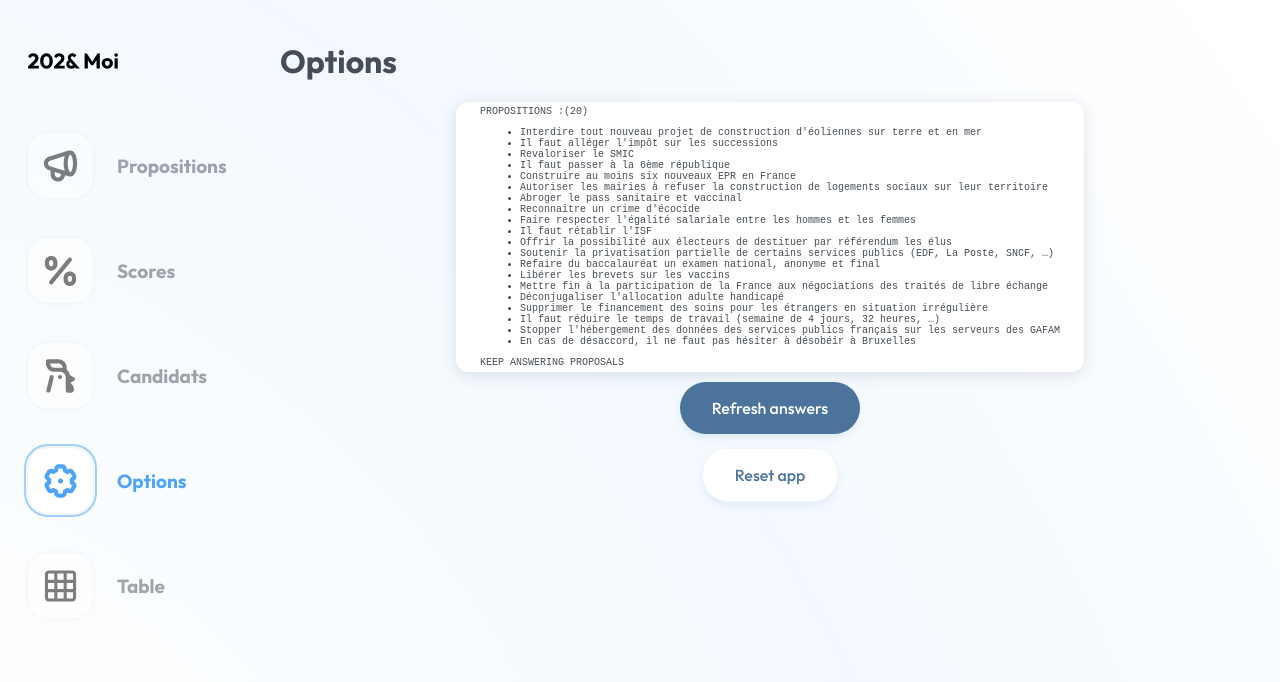
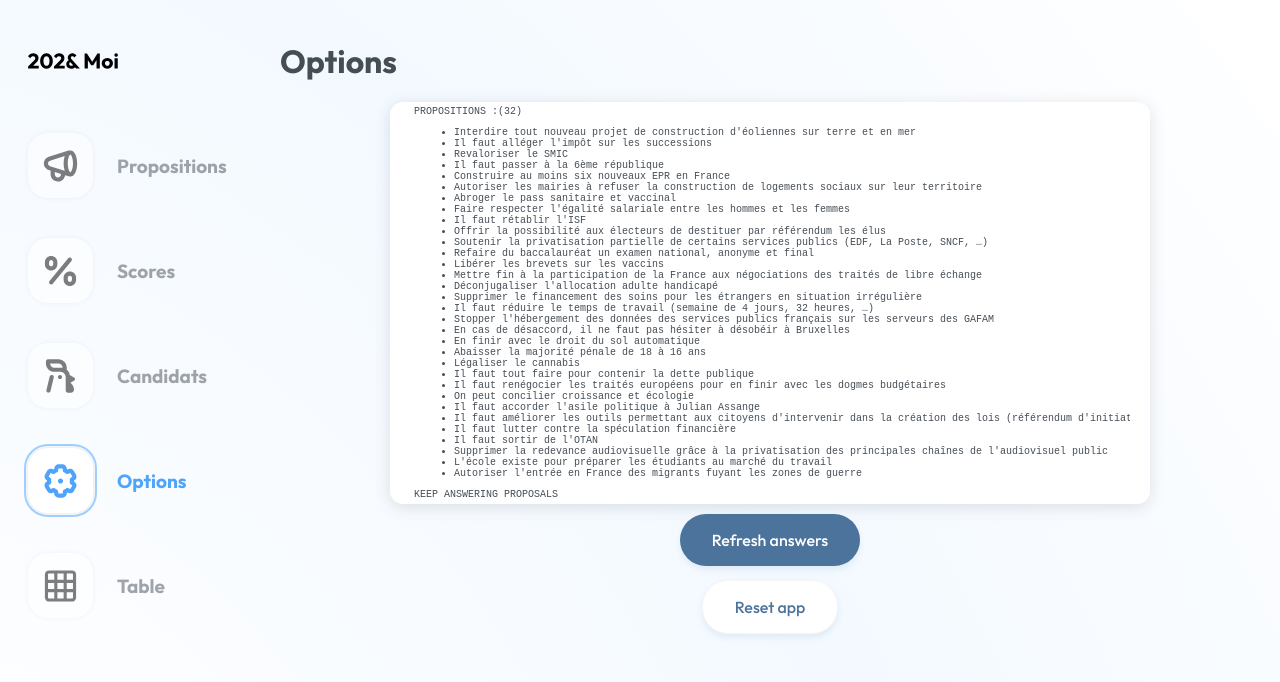
Before and after one commit to 2022etmoi/2022etmoi, a React (Vite) app: page /app/options in a window 1280 px wide. Shown: the top 682 px of the page. Built offline with nearby package versions, Linux system fonts and the light colour scheme.

Commit message:
feat: add more propositions

```diff
--- a/src/data/Propositions.ts
+++ b/src/data/Propositions.ts
@@ -42,12 +42,6 @@ export const propositions: Proposition[] = [
         "Santé",
         "Abroger le pass sanitaire et vaccinal",
         "Description pass",
-    ),
-    new Proposition(
-        PropositionID.ECOCIDE,
-        "Écologie",
-        "Reconnaître un crime d'écocide",
-        "Description ecocide",
     ),
     new Proposition(
         PropositionID.EGALITE_HF,
@@ -121,5 +115,83 @@ export const propositions: Proposition[] = [
         "En cas de désaccord, il ne faut pas hésiter à désobéir à Bruxelles",
         "Description desobeir",
     ),
+    new Proposition(
+        PropositionID.SOL,
+        "",
+        "En finir avec le droit du sol automatique",
+        "",
+    ),
+    new Proposition(
+        PropositionID.PENALE,
+        "",
+        "Abaisser la majorité pénale de 18 à 16 ans",
+        "",
+    ),
+    new Proposition(
+        PropositionID.CANNABIS,
+        "",
+        "Légaliser le cannabis",
+        "",
+    ),
+    new Proposition(
+        PropositionID.DETTE,
+        "",
+        "Il faut tout faire pour contenir la dette publique",
+        "",
+    ),
+    new Proposition(
+        PropositionID.TRAITES,
+        "",
+        "Il faut renégocier les traités européens pour en finir avec les dogmes budgétaires",
+        "",
+    ),
+    new Proposition(
+        PropositionID.CROISSANCE,
+        "",
+        "On peut concilier croissance et écologie",
+        "",
+    ),
+    new Proposition(
+        PropositionID.ASSANGE,
+        "",
+        "Il faut accorder l'asile politique à Julian Assange",
+        "",
+    ),
+    new Proposition(
+        PropositionID.RIC,
+        "",
+        "Il faut améliorer les outils permettant aux citoyens d'intervenir dans la création des lois (référendum d'initiative citoyenne, abaisser les seuils des dispositifs existants, …)",
+        "",
+    ),
+    new Proposition(
+        PropositionID.SPECULATION,
+        "",
+        "Il faut lutter contre la spéculation financière",
+        "",
+    ),
+    new Proposition(
+        PropositionID.OTAN,
+        "",
+        "Il faut sortir de l'OTAN",
+        "",
+    ),
+    new Proposition(
+        PropositionID.REDEVANCE,
+        "",
+        "Supprimer la redevance audiovisuelle grâce à la privatisation des principales chaînes de l'audiovisuel public",
+        "",
+    ),
+    new Proposition(
+        PropositionID.ECOLE,
+        "",
+        "L'école existe pour préparer les étudiants au marché du travail",
+        "",
+    ),
+    new Proposition(
+        PropositionID.GUERRE,
+        "",
+        "Autoriser l'entrée en France des migrants fuyant les zones de guerre",
+        "",
+    ),
 //
 ];
--- a/src/types/Proposition.ts
+++ b/src/types/Proposition.ts
@@ -6,7 +6,6 @@ export enum PropositionID {
     EPR = "EPR",
     LOGEMENT = "LOGEMENT",
     PASS = "PASS",
-    ECOCIDE = "ECOCIDE",
     EGALITE_HF = "EGALITE_HF",
     ISF = "ISF",
     DESTITUER = "DESTITUER",
@@ -19,6 +18,19 @@ export enum PropositionID {
     TEMPS = "TEMPS",
     CLOUD = "CLOUD",
     DESOBEIR = "DESOBEIR",
+    SOL = "SOL",
+    PENALE = "PENALE",
+    CANNABIS = "CANNABIS",
+    DETTE = "DETTE",
+    TRAITES = "TRAITES",
+    CROISSANCE = "CROISSANCE",
+    ASSANGE = "ASSANGE",
+    RIC = "RIC",
+    SPECULATION = "SPECULATION",
+    OTAN = "OTAN",
+    REDEVANCE = "REDEVANCE",
+    ECOLE = "ECOLE",
+    GUERRE = "GUERRE",
 }
 
 export class Proposition {
```
Also changed, not shown: 1 other file (tests, documents, lock files or other folders).
